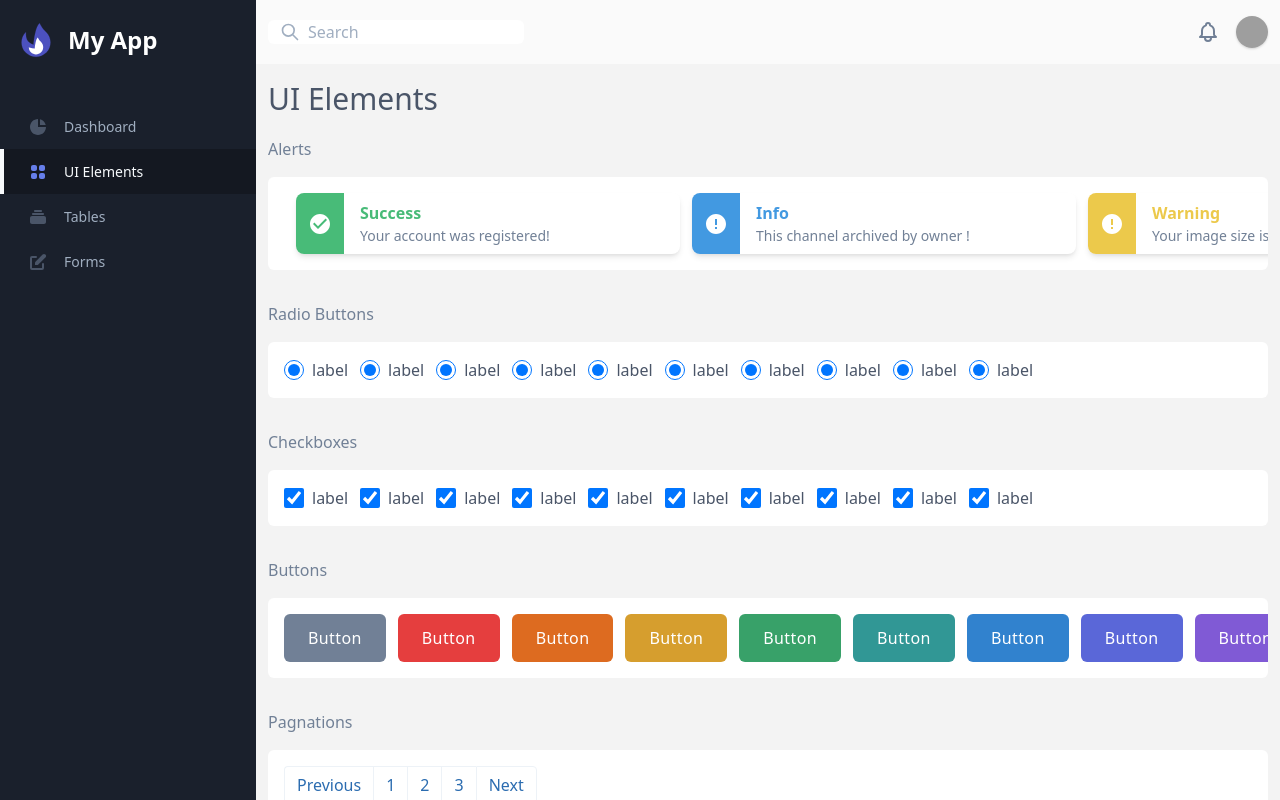
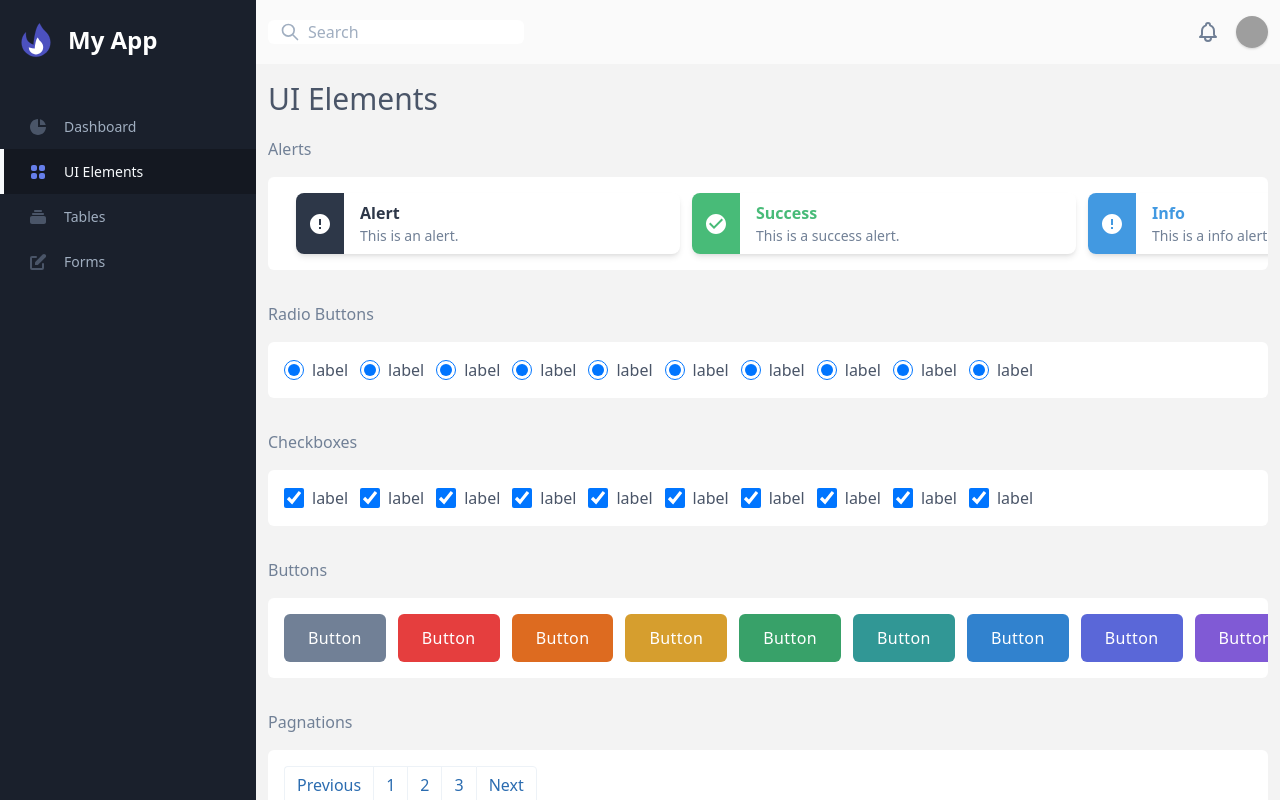
Before and after one commit to mrofi/nuxt-tailwind, a Nuxt app: page /ui-elements in a window 1280 px wide. Built offline with nearby package versions, Linux system fonts and the light colour scheme; grey boxes are pictures that could not be loaded; what @tailwindcss/custom-forms would draw is missing.

Commit message:
create Alert elements

```diff
--- /dev/null
+++ b/components/Alerts/Default/Alert.vue
@@ -0,0 +1,42 @@
+<template>
+  <div
+    class="inline-flex max-w-sm w-full bg-white shadow-md rounded-lg overflow-hidden"
+  >
+    <div class="flex justify-center items-center w-12" :class="iconClass">
+      <slot name="icon">
+        <svg
+          class="h-6 w-6 fill-current text-white"
+          viewBox="0 0 40 40"
+          xmlns="http://www.w3.org/2000/svg"
+        >
+          <path
+            d="M20 3.33331C10.8 3.33331 3.33337 10.8 3.33337 20C3.33337 29.2 10.8 36.6666 20 36.6666C29.2 36.6666 36.6667 29.2 36.6667 20C36.6667 10.8 29.2 3.33331 20 3.33331ZM21.6667 28.3333H18.3334V25H21.6667V28.3333ZM21.6667 21.6666H18.3334V11.6666H21.6667V21.6666Z"
+          />
+        </svg>
+      </slot>
+    </div>
+
+    <div class="-mx-3 py-2 px-4">
+      <div class="mx-3">
+        <slot name="title">
+          <span class="text-gray-800 font-semibold">Alert</span>
+        </slot>
+
+        <p class="text-gray-600 text-sm">
+          <slot></slot>
+        </p>
+      </div>
+    </div>
+  </div>
+</template>
+
+<script>
+export default {
+  props: {
+    iconClass: {
+      type: String,
+      default: 'bg-gray-800',
+    },
+  },
+}
+</script>
--- /dev/null
+++ b/components/Alerts/Default/AlertError.vue
@@ -0,0 +1,30 @@
+<template>
+  <Alert icon-class="bg-red-500">
+    <template #icon>
+      <svg
+        class="h-6 w-6 fill-current text-white"
+        viewBox="0 0 40 40"
+        xmlns="http://www.w3.org/2000/svg"
+      >
+        <path
+          d="M20 3.36667C10.8167 3.36667 3.3667 10.8167 3.3667 20C3.3667 29.1833 10.8167 36.6333 20 36.6333C29.1834 36.6333 36.6334 29.1833 36.6334 20C36.6334 10.8167 29.1834 3.36667 20 3.36667ZM19.1334 33.3333V22.9H13.3334L21.6667 6.66667V17.1H27.25L19.1334 33.3333Z"
+        />
+      </svg>
+    </template>
+    <template #title>
+      <span class="text-red-500 font-semibold">{{ title }}</span>
+    </template>
+    <slot></slot>
+  </Alert>
+</template>
+
+<script>
+export default {
+  props: {
+    title: {
+      type: String,
+      default: 'Error',
+    },
+  },
+}
+</script>
--- /dev/null
+++ b/components/Alerts/Default/AlertInfo.vue
@@ -0,0 +1,30 @@
+<template>
+  <Alert icon-class="bg-blue-500">
+    <template #icon>
+      <svg
+        class="h-6 w-6 fill-current text-white"
+        viewBox="0 0 40 40"
+        xmlns="http://www.w3.org/2000/svg"
+      >
+        <path
+          d="M20 3.33331C10.8 3.33331 3.33337 10.8 3.33337 20C3.33337 29.2 10.8 36.6666 20 36.6666C29.2 36.6666 36.6667 29.2 36.6667 20C36.6667 10.8 29.2 3.33331 20 3.33331ZM21.6667 28.3333H18.3334V25H21.6667V28.3333ZM21.6667 21.6666H18.3334V11.6666H21.6667V21.6666Z"
+        />
+      </svg>
+    </template>
+    <template #title>
+      <span class="text-blue-500 font-semibold">{{ title }}</span>
+    </template>
+    <slot></slot>
+  </Alert>
+</template>
+
+<script>
+export default {
+  props: {
+    title: {
+      type: String,
+      default: 'Info',
+    },
+  },
+}
+</script>
--- /dev/null
+++ b/components/Alerts/Default/AlertSuccess.vue
@@ -0,0 +1,30 @@
+<template>
+  <Alert icon-class="bg-green-500">
+    <template #icon>
+      <svg
+        class="h-6 w-6 fill-current text-white"
+        viewBox="0 0 40 40"
+        xmlns="http://www.w3.org/2000/svg"
+      >
+        <path
+          d="M20 3.33331C10.8 3.33331 3.33337 10.8 3.33337 20C3.33337 29.2 10.8 36.6666 20 36.6666C29.2 36.6666 36.6667 29.2 36.6667 20C36.6667 10.8 29.2 3.33331 20 3.33331ZM16.6667 28.3333L8.33337 20L10.6834 17.65L16.6667 23.6166L29.3167 10.9666L31.6667 13.3333L16.6667 28.3333Z"
+        />
+      </svg>
+    </template>
+    <template #title>
+      <span class="text-green-500 font-semibold">{{ title }}</span>
+    </template>
+    <slot></slot>
+  </Alert>
+</template>
+
+<script>
+export default {
+  props: {
+    title: {
+      type: String,
+      default: 'Success',
+    },
+  },
+}
+</script>
--- /dev/null
+++ b/components/Alerts/Default/AlertWarning.vue
@@ -0,0 +1,30 @@
+<template>
+  <Alert icon-class="bg-yellow-500">
+    <template #icon>
+      <svg
+        class="h-6 w-6 fill-current text-white"
+        viewBox="0 0 40 40"
+        xmlns="http://www.w3.org/2000/svg"
+      >
+        <path
+          d="M20 3.33331C10.8 3.33331 3.33337 10.8 3.33337 20C3.33337 29.2 10.8 36.6666 20 36.6666C29.2 36.6666 36.6667 29.2 36.6667 20C36.6667 10.8 29.2 3.33331 20 3.33331ZM21.6667 28.3333H18.3334V25H21.6667V28.3333ZM21.6667 21.6666H18.3334V11.6666H21.6667V21.6666Z"
+        />
+      </svg>
+    </template>
+    <template #title>
+      <span class="text-yellow-500 font-semibold">{{ title }}</span>
+    </template>
+    <slot></slot>
+  </Alert>
+</template>
+
+<script>
+export default {
+  props: {
+    title: {
+      type: String,
+      default: 'Warning',
+    },
+  },
+}
+</script>
--- a/pages/ui-elements.vue
+++ b/pages/ui-elements.vue
@@ -9,103 +9,11 @@
         <div
           class="rounded-md bg-white py-4 px-4 overflow-x-auto whitespace-no-wrap"
         >
-          <div
-            class="inline-flex max-w-sm w-full bg-white shadow-md rounded-lg overflow-hidden ml-3"
-          >
-            <div class="flex justify-center items-center w-12 bg-green-500">
-              <svg
-                class="h-6 w-6 fill-current text-white"
-                viewBox="0 0 40 40"
-                xmlns="http://www.w3.org/2000/svg"
-              >
-                <path
-                  d="M20 3.33331C10.8 3.33331 3.33337 10.8 3.33337 20C3.33337 29.2 10.8 36.6666 20 36.6666C29.2 36.6666 36.6667 29.2 36.6667 20C36.6667 10.8 29.2 3.33331 20 3.33331ZM16.6667 28.3333L8.33337 20L10.6834 17.65L16.6667 23.6166L29.3167 10.9666L31.6667 13.3333L16.6667 28.3333Z"
-                />
-              </svg>
-            </div>
-
-            <div class="-mx-3 py-2 px-4">
-              <div class="mx-3">
-                <span class="text-green-500 font-semibold">Success</span>
-                <p class="text-gray-600 text-sm">
-                  Your account was registered!
-                </p>
-              </div>
-            </div>
-          </div>
-
-          <div
-            class="inline-flex max-w-sm w-full bg-white shadow-md rounded-lg overflow-hidden ml-3"
-          >
-            <div class="flex justify-center items-center w-12 bg-blue-500">
-              <svg
-                class="h-6 w-6 fill-current text-white"
-                viewBox="0 0 40 40"
-                xmlns="http://www.w3.org/2000/svg"
-              >
-                <path
-                  d="M20 3.33331C10.8 3.33331 3.33337 10.8 3.33337 20C3.33337 29.2 10.8 36.6666 20 36.6666C29.2 36.6666 36.6667 29.2 36.6667 20C36.6667 10.8 29.2 3.33331 20 3.33331ZM21.6667 28.3333H18.3334V25H21.6667V28.3333ZM21.6667 21.6666H18.3334V11.6666H21.6667V21.6666Z"
-                />
-              </svg>
-            </div>
-
-            <div class="-mx-3 py-2 px-4">
-              <div class="mx-3">
-                <span class="text-blue-500 font-semibold">Info</span>
-                <p class="text-gray-600 text-sm">
-                  This channel archived by owner !
-                </p>
-              </div>
-            </div>
-          </div>
-
-          <div
-            class="inline-flex max-w-sm w-full bg-white shadow-md rounded-lg overflow-hidden ml-3"
-          >
-            <div class="flex justify-center items-center w-12 bg-yellow-500">
-              <svg
-                class="h-6 w-6 fill-current text-white"
-                viewBox="0 0 40 40"
-                xmlns="http://www.w3.org/2000/svg"
-              >
-                <path
-                  d="M20 3.33331C10.8 3.33331 3.33337 10.8 3.33337 20C3.33337 29.2 10.8 36.6666 20 36.6666C29.2 36.6666 36.6667 29.2 36.6667 20C36.6667 10.8 29.2 3.33331 20 3.33331ZM21.6667 28.3333H18.3334V25H21.6667V28.3333ZM21.6667 21.6666H18.3334V11.6666H21.6667V21.6666Z"
-                />
-              </svg>
-            </div>
-
-            <div class="-mx-3 py-2 px-4">
-              <div class="mx-3">
-                <span class="text-yellow-500 font-semibold">Warning</span>
-                <p class="text-gray-600 text-sm">
-                  Your image size is to large !
-                </p>
-              </div>
-            </div>
-          </div>
-
-          <div
-            class="inline-flex max-w-sm w-full bg-white shadow-md rounded-lg overflow-hidden ml-3"
-          >
-            <div class="flex justify-center items-center w-12 bg-red-500">
-              <svg
-                class="h-6 w-6 fill-current text-white"
-                viewBox="0 0 40 40"
-                xmlns="http://www.w3.org/2000/svg"
-              >
-                <path
-                  d="M20 3.36667C10.8167 3.36667 3.3667 10.8167 3.3667 20C3.3667 29.1833 10.8167 36.6333 20 36.6333C29.1834 36.6333 36.6334 29.1833 36.6334 20C36.6334 10.8167 29.1834 3.36667 20 3.36667ZM19.1334 33.3333V22.9H13.3334L21.6667 6.66667V17.1H27.25L19.1334 33.3333Z"
-                />
-              </svg>
-            </div>
-
-            <div class="-mx-3 py-2 px-4">
-              <div class="mx-3">
-                <span class="text-red-500 font-semibold">Error</span>
-                <p class="text-gray-600 text-sm">Your email is already used!</p>
-              </div>
-            </div>
-          </div>
+          <Alert class="ml-3">This is an alert.</Alert>
+          <AlertSuccess class="ml-3">This is a success alert.</AlertSuccess>
+          <AlertInfo class="ml-3">This is a info alert.</AlertInfo>
+          <AlertWarning class="ml-3">This is a warning alert.</AlertWarning>
+          <AlertError class="ml-3">This is a error alert.</AlertError>
         </div>
       </div>
     </div>
```
